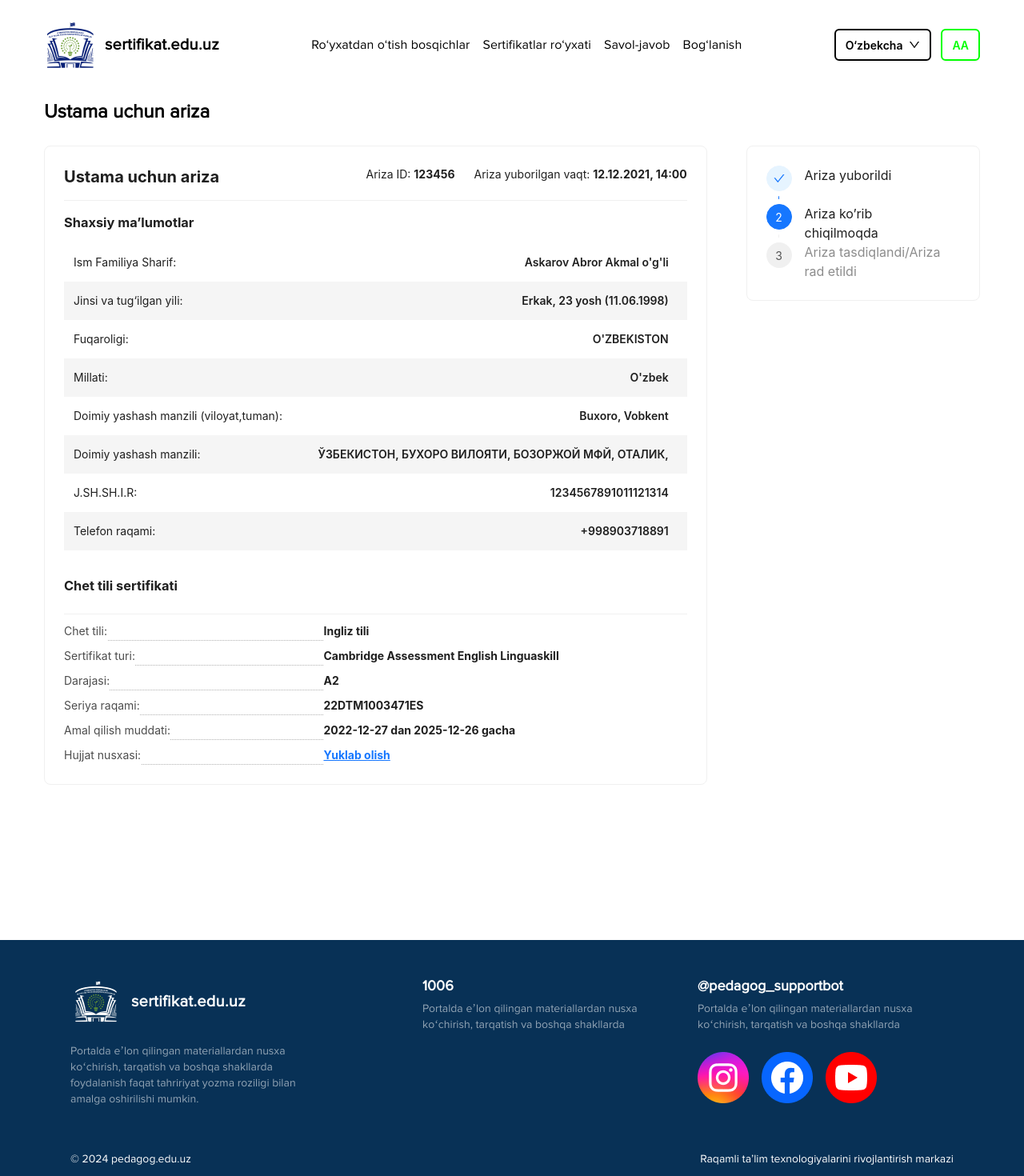
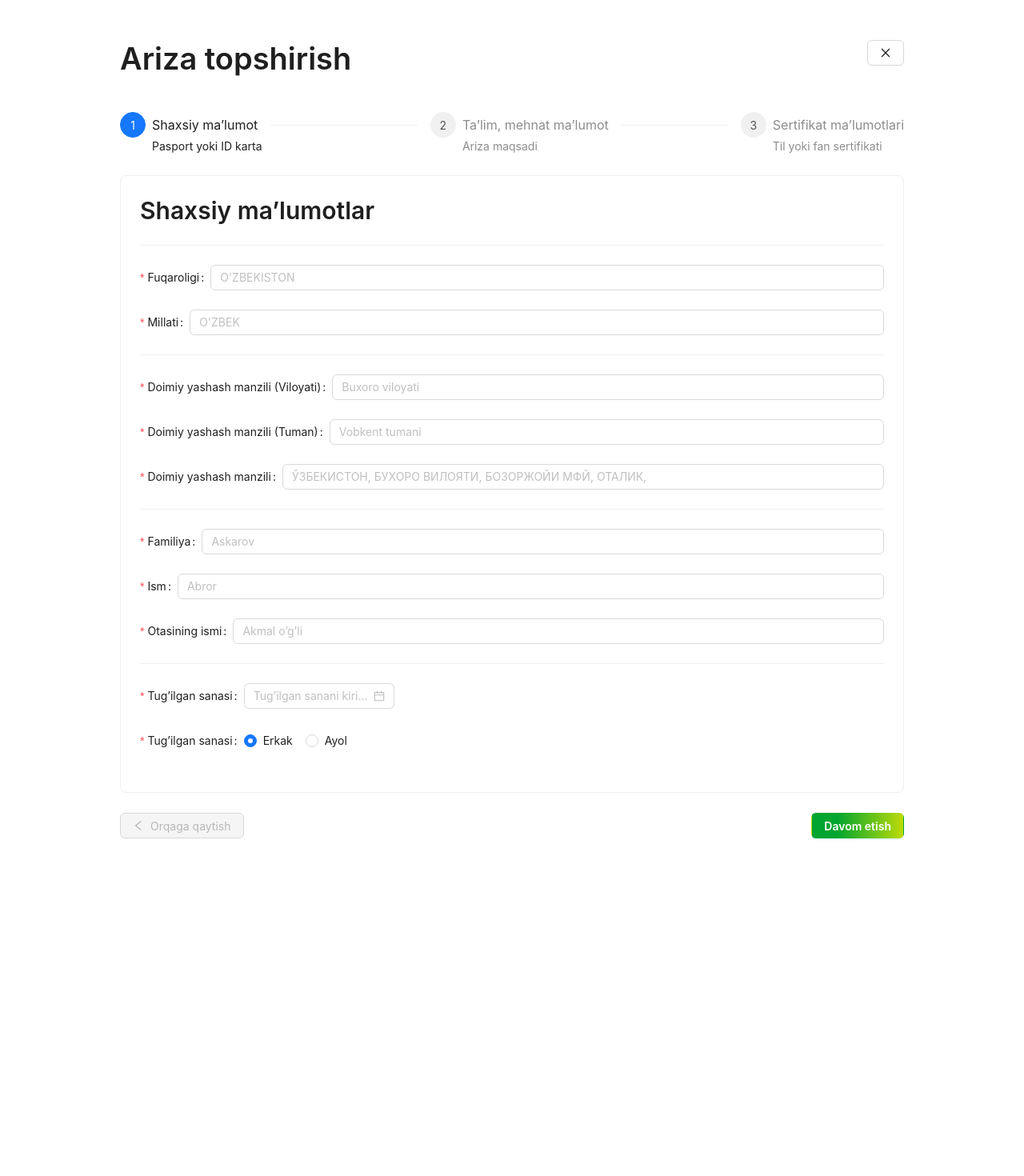
Before and after one commit to Jahongirhacking/sertifikat.edu.uz, a Next.js app: page /cabinet/application/create-new in a window 1280 px wide. Shown: the top 1470 px of the page at 80% size. After the commit the page ends 1098 px from the top, so only its background shows below. Built offline with nearby package versions, Linux system fonts and the light colour scheme.

Commit message:
feat: complete Registration page

```diff
--- /dev/null
+++ b/app/(no_layouts)/cabinet/application/create-new/page.tsx
@@ -0,0 +1,99 @@
+"use client";
+
+import { CertificateInfoForm, EducationInfoForm, PersonalInfoForm } from "@/app/_components/forms/";
+import { CloseOutlined, LeftOutlined } from "@ant-design/icons"
+import { Button, Card, Flex, Steps, Typography, Modal } from "antd"
+import Link from "next/link";
+import Image from "next/image";
+import { useState } from "react";
+import "@/app/_styles/application.scss";
+import DoneImage from "@/app/_assets/images/done.png"
+
+const CreateNewApplication = () => {
+    const [step, setStep] = useState(0);
+    const [showModal, setShowModal] = useState(false);
+
+    return (
+        <div className="application-create">
+            <Flex justify="space-between">
+                <Typography.Title level={1}>
+                    Ariza topshirish
+                </Typography.Title>
+                <Link href="/cabinet">
+                    <Button><CloseOutlined /></Button>
+                </Link>
+            </Flex>
+            <Steps
+                current={step}
+                items={[
+                    {
+                        title: 'Shaxsiy ma’lumot',
+                        description: "Pasport yoki ID karta",
+                    },
+                    {
+                        title: 'Ta’lim, mehnat ma’lumot',
+                        description: "Ariza maqsadi",
+                    },
+                    {
+                        title: 'Sertifikat ma’lumotlari',
+                        description: "Til yoki fan sertifikati",
+                    },
+                ]}
+            />
+            <Card hoverable>
+                {
+                    step === 0
+                        ? <PersonalInfoForm />
+                        : step === 1
+                            ? <EducationInfoForm />
+                            : <CertificateInfoForm />
+                }
+            </Card>
+            <Flex justify="space-between">
+                <Button disabled={step === 0} onClick={() => setStep((prev) => prev - 1)}>
+                    <LeftOutlined />
+                    <span>Orqaga qaytish</span>
+                </Button>
+                <Button
+                    className="continue-btn"
+                    type="primary"
+                    onClick={() => {
+                        if (step === 2) {
+                            setShowModal(true);
+                        } else {
+                            setStep((prev) => prev + 1)
+                        }
+                    }}
+                >
+                    Davom etish
+                </Button>
+            </Flex>
+            {/* Finish Modal */}
+            <Modal
+                open={showModal}
+                footer={null}
+                closeIcon={null}
+            >
+                <div style={{
+                    display: "flex",
+                    flexDirection: "column",
+                    alignItems: "center",
+                    gap: "15px"
+                }}>
+                    <Image
+                        width={158}
+                        src={DoneImage}
+                        alt="Muvaffaqiyatli Rasm"
+                    />
+                    <h2>Tabriklaymiz!</h2>
+                    <p>Siz muvaffaqiyatli ariza yubordingiz.</p>
+                    <Link href="/cabinet">
+                        <Button className="continue-btn" type="primary">Arizalarim</Button>
+                    </Link>
+                </div>
+            </Modal>
+        </div>
+    )
+}
+
+export default CreateNewApplication
--- a/app/(routes)/cabinet/layout.tsx
+++ b/app/(routes)/cabinet/layout.tsx
@@ -1,9 +1,6 @@
 import type { Metadata } from "next";
 import "@/app/_styles/cabinet.scss";
 import Navbar from "@/app/_components/Navbar";
-import { DropdownLang } from "@/app/_components/main_page";
-import Logo from "@/app/_components/Logo";
-import { Button } from "antd";
 import Footer from "@/app/_components/Footer";
 import { IAnchor } from "@/app/_types/main_page/INavbar";
 
@@ -45,13 +42,9 @@ export default function RootLayout({
                 <div className="cabinet">
                     <div className="container cabinet__container">
                         <Navbar
-                            Logo={<Logo theme="light" />}
-                            anchors={anchors}
                             theme="light"
-                        >
-                            <DropdownLang langs={["O‘zbekcha", "Русский", "English", "Deutsch"]} />
-                            <Button className="profile-btn">AA</Button>
-                        </Navbar>
+                            isSignedIn={true}
+                        />
                         {children}
                     </div>
                     <Footer id="contact" className="contact" />
--- a/app/_components/Footer.scss
+++ b/app/_components/Footer.scss
@@ -88,6 +88,7 @@ footer {
       justify-content: space-between;
       font-size: 14px;
       line-height: 18px;
+      gap: 15px;
     }
   }
 }
--- a/app/_components/Logo.module.scss
+++ b/app/_components/Logo.module.scss
@@ -16,3 +16,12 @@
     }
   }
 }
+
+@media screen and (max-width: 480px) {
+  .logo {
+    img {
+      width: 48px !important;
+      height: 48px !important;
+    }
+  }
+}
--- a/app/_components/Logo.tsx
+++ b/app/_components/Logo.tsx
@@ -6,8 +6,8 @@ import Link from 'next/link';
 
 const Logo = ({ theme }: { theme?: "light" | "dark" }) => {
     return (
-        <div className={style.logo}>
-            <Link href='./'>
+        <div className={`logo ${style.logo}`}>
+            <Link href='/'>
                 <Image
                     src={theme === "light" ? LogoImageLightTheme : LogoImageDarkTheme}
                     alt='Vazirlik logotip rasmi'
--- a/app/_components/Navbar.scss
+++ b/app/_components/Navbar.scss
@@ -114,3 +114,45 @@
     }
   }
 }
+
+@media screen and (min-width: 1200px) {
+  .nav {
+    .drawer-btn {
+      display: none;
+    }
+  }
+}
+
+@media screen and (max-width: 1200px) {
+  .ant-drawer .buttons {
+    display: none;
+  }
+
+  .nav {
+    .anchors {
+      display: none !important;
+    }
+  }
+}
+
+@media screen and (max-width: 630px) {
+  .nav {
+    .logo {
+      span {
+        display: none;
+      }
+    }
+  }
+}
+
+@media screen and (max-width: 480px) {
+  .nav {
+    .buttons {
+      display: none;
+    }
+  }
+
+  .ant-drawer .buttons {
+    display: flex;
+  }
+}
--- a/app/_components/Navbar.tsx
+++ b/app/_components/Navbar.tsx
@@ -1,22 +1,75 @@
+"use client";
+
 import INavbar, { IAnchor } from "@/app/_types/main_page/INavbar";
 import "./Navbar.scss";
+import Logo from "./Logo";
+import { DropdownLang } from "./main_page";
+import { Button, Divider, Drawer, Dropdown, Flex, MenuProps } from "antd";
+import Link from "next/link";
+import { anchors } from "@/app/_utils/staticVariables";
+import { MenuOutlined } from "@ant-design/icons";
+import { useState } from "react";
 
-const Navbar = ({ Logo, anchors, theme, children }: INavbar) => {
+const Navbar = ({ theme, isSignedIn, className }: INavbar) => {
+    const [open, setOpen] = useState(false);
     return (
-        <nav className={`nav main-page__nav nav-${theme}`}>
-            {Logo}
-            <ul className="anchors main-page__anchors">
-                {anchors.map((anchor: IAnchor, index) => (
-                    <li key={index}>
-                        <a href={`#${anchor.link}`}>{anchor.text}</a>
-                    </li>
-                ))}
-            </ul>
+        <nav className={`nav nav-${theme} ${className}`}>
+            <Logo theme={theme} />
+            <Anchors />
             <ul className="extra main-page__extra">
-                {children}
+                <Buttons isSignedIn={isSignedIn} />
+
+                {/* Mobile Menu */}
+
+                <Button
+                    className="drawer-btn"
+                    onClick={() => { setOpen((prev) => !prev) }}>
+                    <MenuOutlined />
+                </Button>
+
+                <Drawer
+                    title="Menyudan Tanlash"
+                    onClose={() => { setOpen(false) }}
+                    open={open}
+                    placement="left"
+                >
+                    <div onClick={() => { setOpen(false) }}>
+                        <Anchors />
+                    </div>
+                    <Divider />
+                    <Buttons isSignedIn={isSignedIn} />
+                </Drawer>
             </ul>
         </nav>
     )
 }
 
+
+const Anchors = () => {
+    return (
+        <ul className="anchors main-page__anchors">
+            {anchors.map((anchor: IAnchor, index) => (
+                <li key={index}>
+                    <a href={`#${anchor.link}`}>{anchor.text}</a>
+                </li>
+            ))}
+        </ul>
+    )
+}
+
+const Buttons = ({ isSignedIn }: { isSignedIn: boolean }) => {
+    return (
+        <Flex className="buttons" gap={12}>
+            <DropdownLang langs={["O‘zbekcha", "Русский", "English", "Deutsch"]} />
+            {
+                isSignedIn
+                    ? <Button className="profile-btn">AA</Button>
+                    : <Link href="/cabinet">
+                        <Button className="one-id-btn">One ID orqali kirish</Button>
+                    </Link>
+            }
+        </Flex>
+    )
+}
+
 export default Navbar;
--- a/tsconfig.json
+++ b/tsconfig.json
@@ -26,7 +26,8 @@
     "**/*.ts",
     "**/*.tsx",
     ".next/types/**/*.ts",
-    "app/(routes)/cabinet/application/[id]"
+    "app/(routes)/cabinet/application/[id]",
+    "app/(routes)/cabinet/application/create-new"
   ],
   "exclude": ["node_modules"]
 }
```
Also changed, not shown: app/(routes)/cabinet/page.tsx (+48 -14 lines), app/(routes)/cabinet/application/id/[id]/page.tsx (renamed from app/(routes)/cabinet/application/[id]/page.tsx), 1 other file (tests, documents, lock files or other folders).
